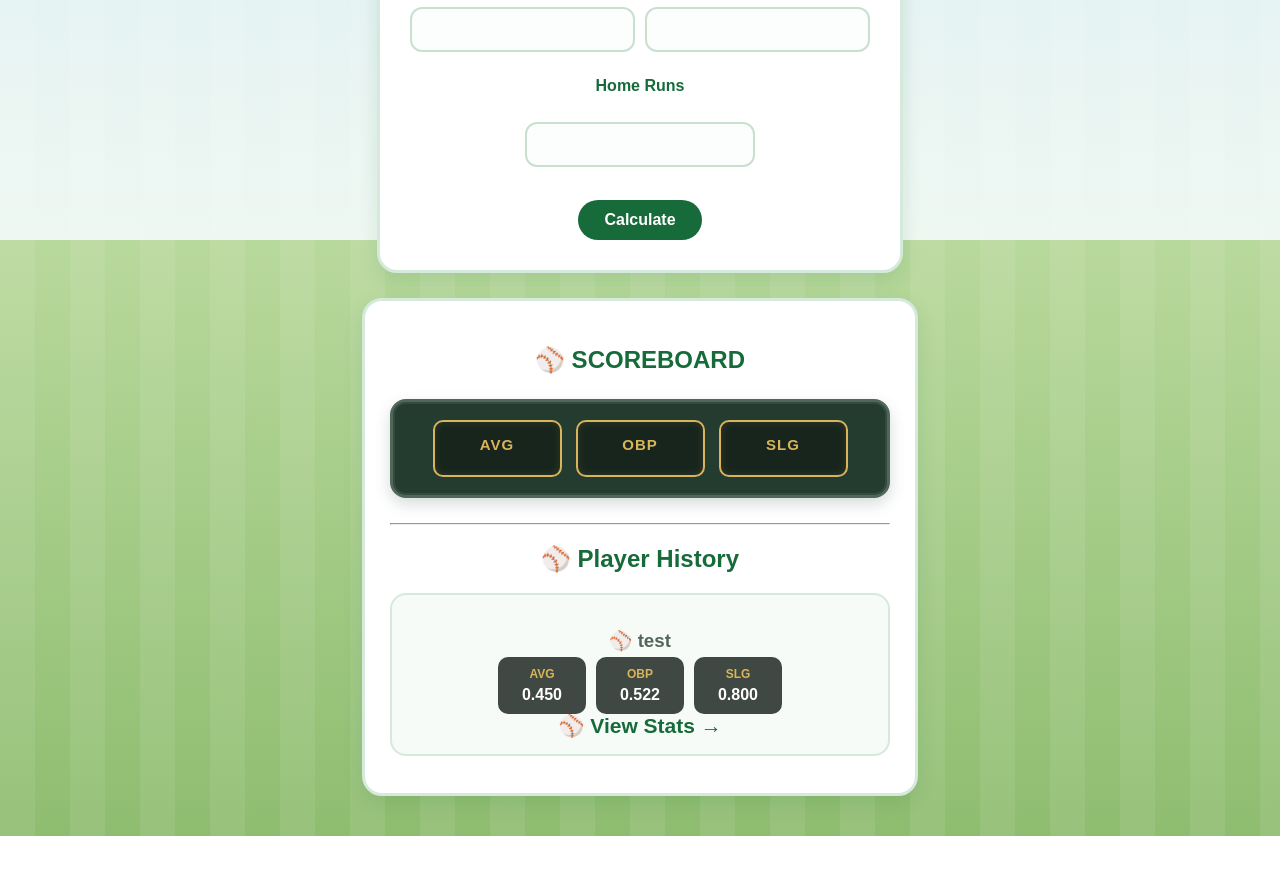
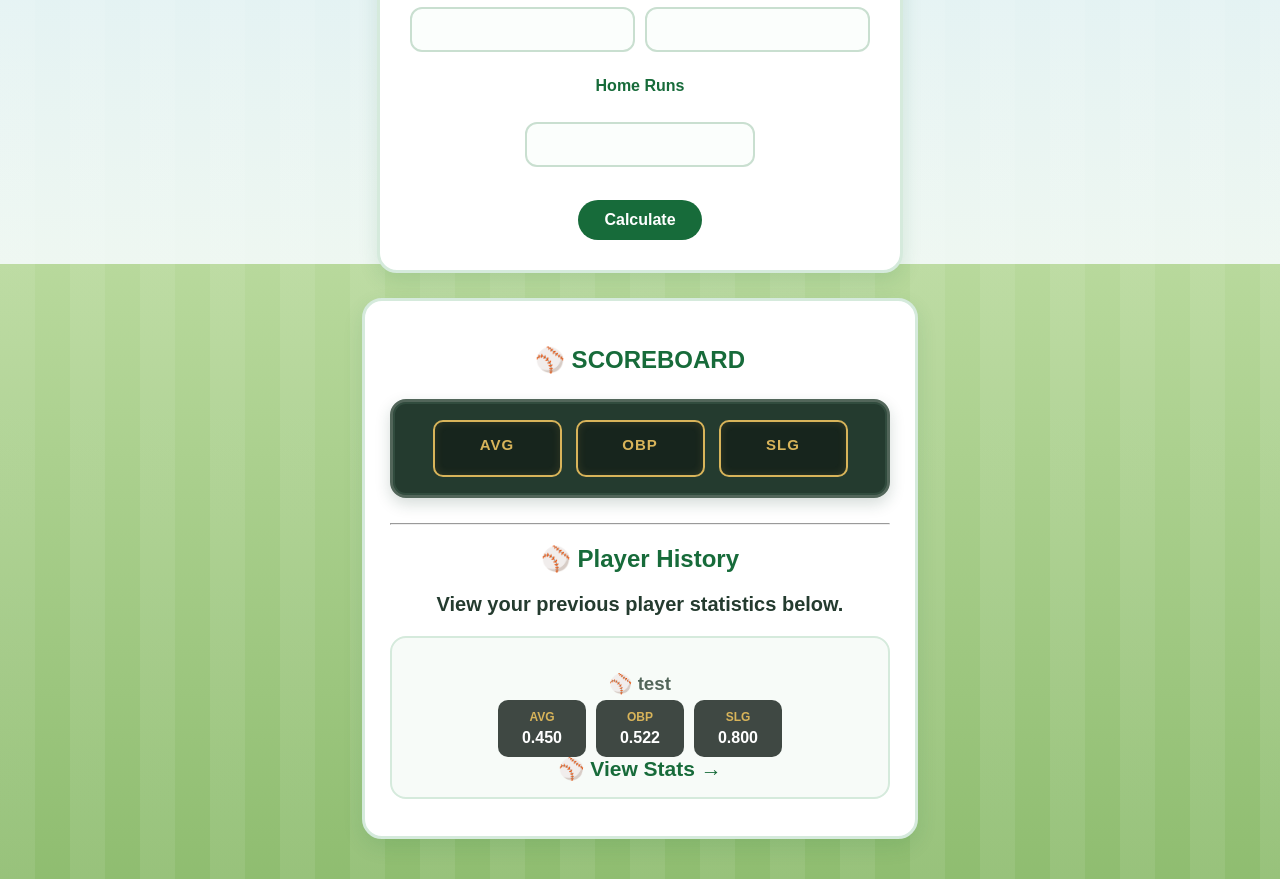
Before and after one commit to sakii-ito/Baseball-Stats-Analyzer, a Flask app: page / in a window 1280 px wide. Shown: the part 567-1446 px from the top of the page. Before the commit the page ends 1403 px from the top, so only its background shows below. Run offline with Flask 3, Linux system fonts and the light colour scheme.

Commit message:
Improve player history section

```diff
--- a/templates/index.html
+++ b/templates/index.html
@@ -87,6 +87,7 @@
         <hr>
 
         <h2>⚾ Player History</h2>
+        <p>View your previous player statistics below.</p>
         {% for p in players %}
         <div class="history-card">
 
```
